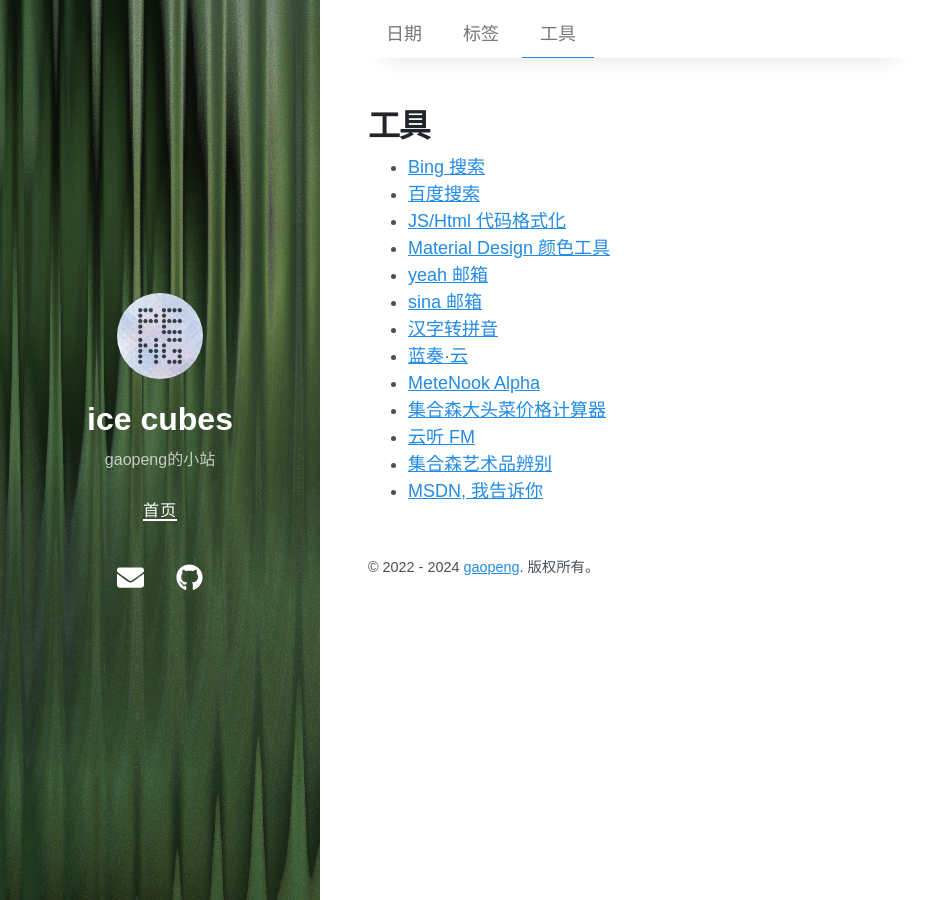
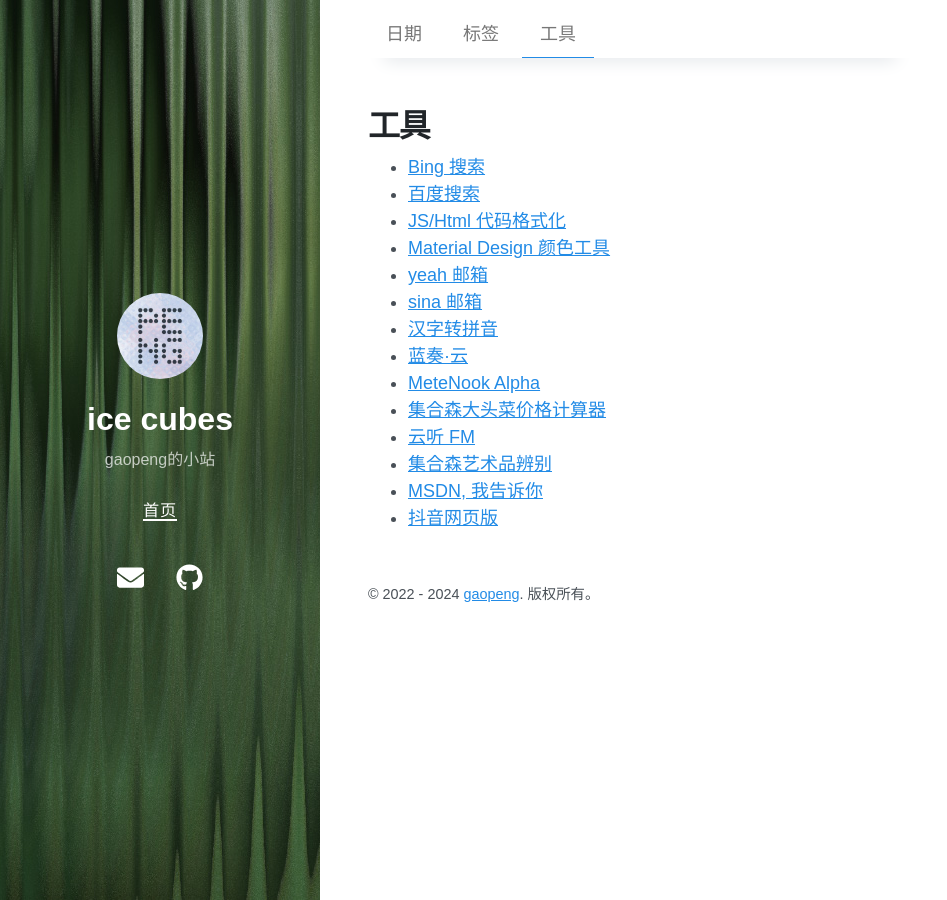
Before and after one commit to gaopengk/gaopengk.github.io, a Jekyll site: the page built from tools.md, in a window 1280 px wide. Shown: the whole page, without its empty margins (0-947 px from the left). Built offline with Jekyll 4.4.1, drawn with Linux system fonts in a browser that asks for light colours; nearby versions of some CDN libraries.

Commit message:
Update archive-tools.html

```diff
--- a/_layouts/archive-tools.html
+++ b/_layouts/archive-tools.html
@@ -19,4 +19,5 @@
   <li><a href="http://www.radio.cn/pc-portal/erji/radioStation.html" target="_blank">云听 FM</a></li>
   <li><a href="http://m.kuai8.com/news/296790.html" target="_blank">集合森艺术品辨别</a></li>
   <li><a href="https://msdn.itellyou.cn/" target="_blank">MSDN, 我告诉你</a></li>
+  <li><a href="https://www.douyin.com/?recommend=1" target="_blank">抖音网页版</a></li>
 </ul>
```
